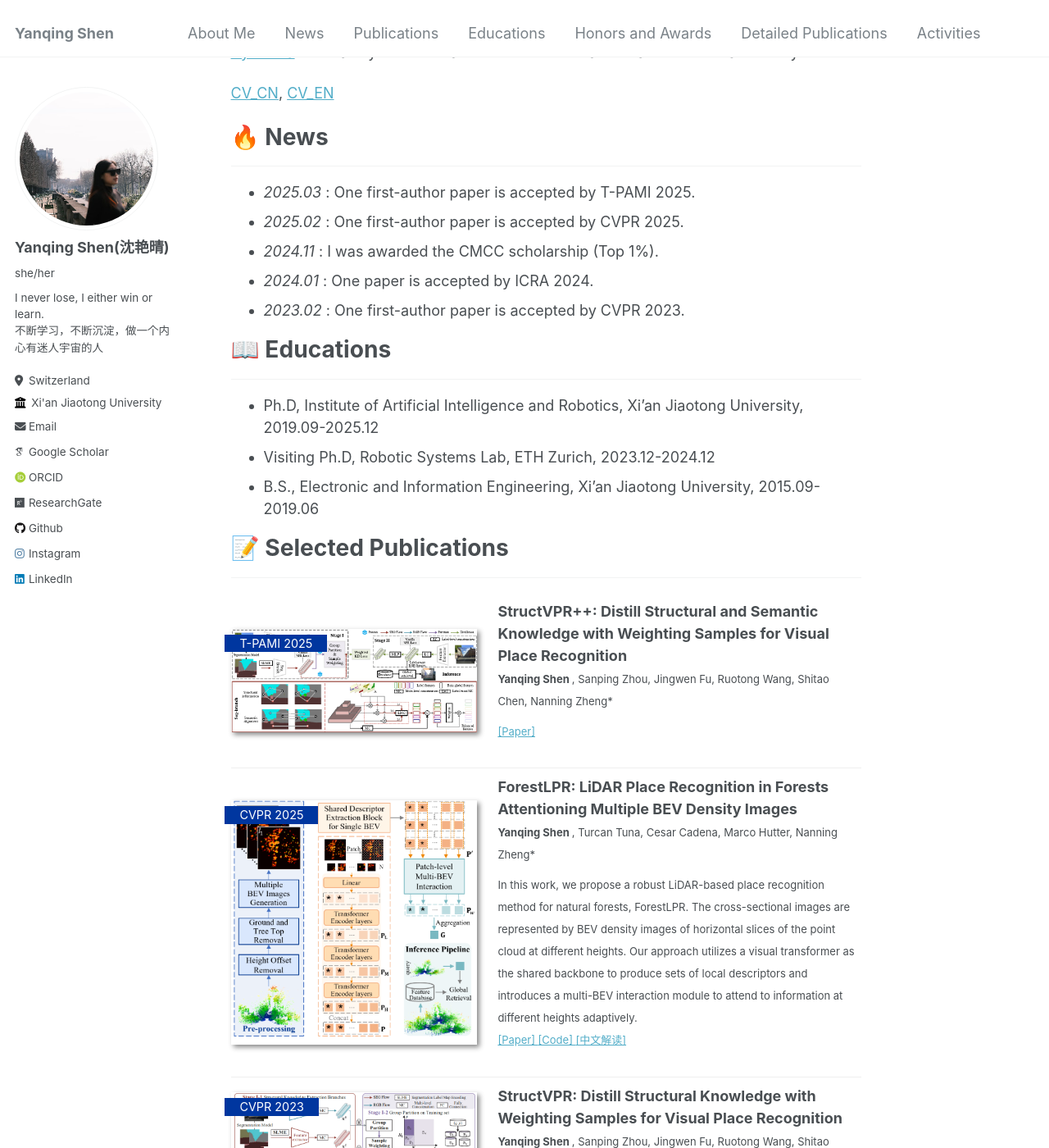
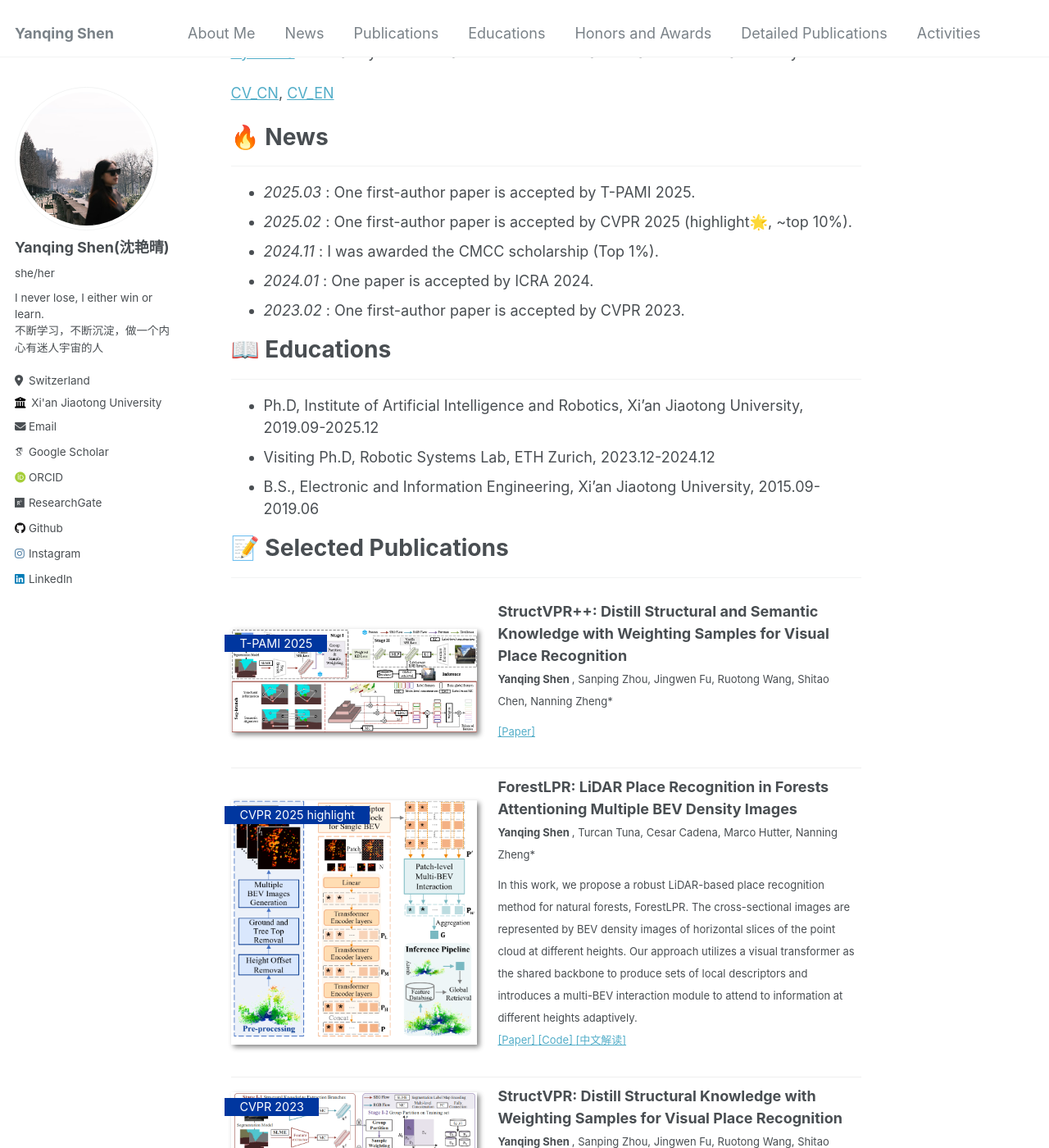
Before and after one commit to shenyanqing1105/shenyanqing1105.github.io, a Jekyll site: the page built from _pages/about.md, in a window 1280 px wide and 1400 px high, scrolled down 360 px. Shown: the whole window at 82% size. Built offline with Jekyll 4.4.1, drawn with Linux system fonts in a browser that asks for light colours; some web fonts are replaced.

Commit message:
Update about.md

```diff
--- a/_pages/about.md
+++ b/_pages/about.md
@@ -29,7 +29,7 @@ I am lucky to have opportunities to work at Robotic Systems Lab ([RSL](https://r
 ---
 
 * *2025.03* :  One first-author paper is accepted by T-PAMI 2025.
-* *2025.02* :  One first-author paper is accepted by CVPR 2025.
+* *2025.02* :  One first-author paper is accepted by CVPR 2025 (highlight🌟, ~top 10%).
 * *2024.11* :  I was awarded the CMCC scholarship (Top 1%).
 * *2024.01* :  One paper is accepted by ICRA 2024.
 * *2023.02* :  One first-author paper is accepted by CVPR 2023.
@@ -60,7 +60,7 @@ I am lucky to have opportunities to work at Robotic Systems Lab ([RSL](https://r
 </div>
 
 
-<div class='paper-box'><div class='paper-box-image'><div><div class="badge">CVPR 2025</div><img src='images/forestlpr.png' alt="sym" width="100%"></div></div>
+<div class='paper-box'><div class='paper-box-image'><div><div class="badge">CVPR 2025 highlight</div><img src='images/forestlpr.png' alt="sym" width="100%"></div></div>
 <div class='paper-box-text' markdown="1">
 
 <font size=4> <b> ForestLPR: LiDAR Place Recognition in Forests Attentioning Multiple BEV Density Images </b> </font>
```
